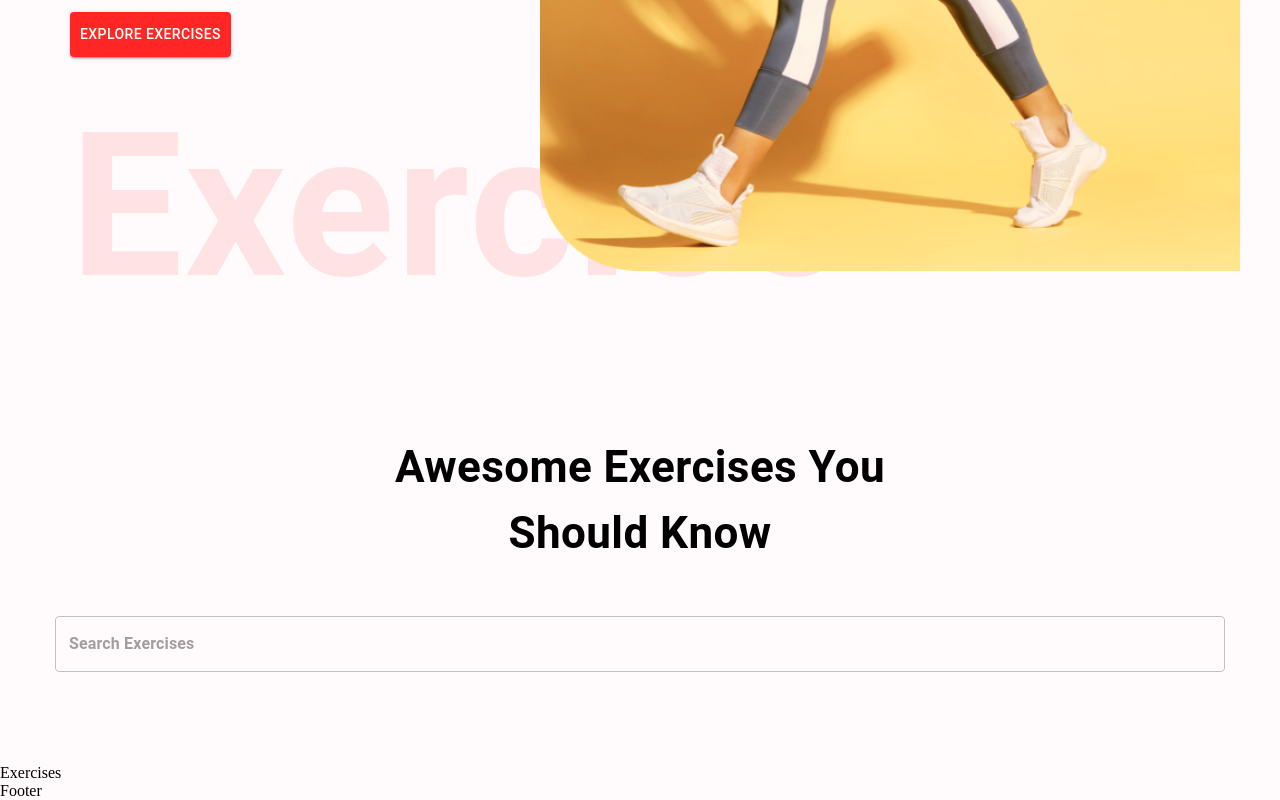
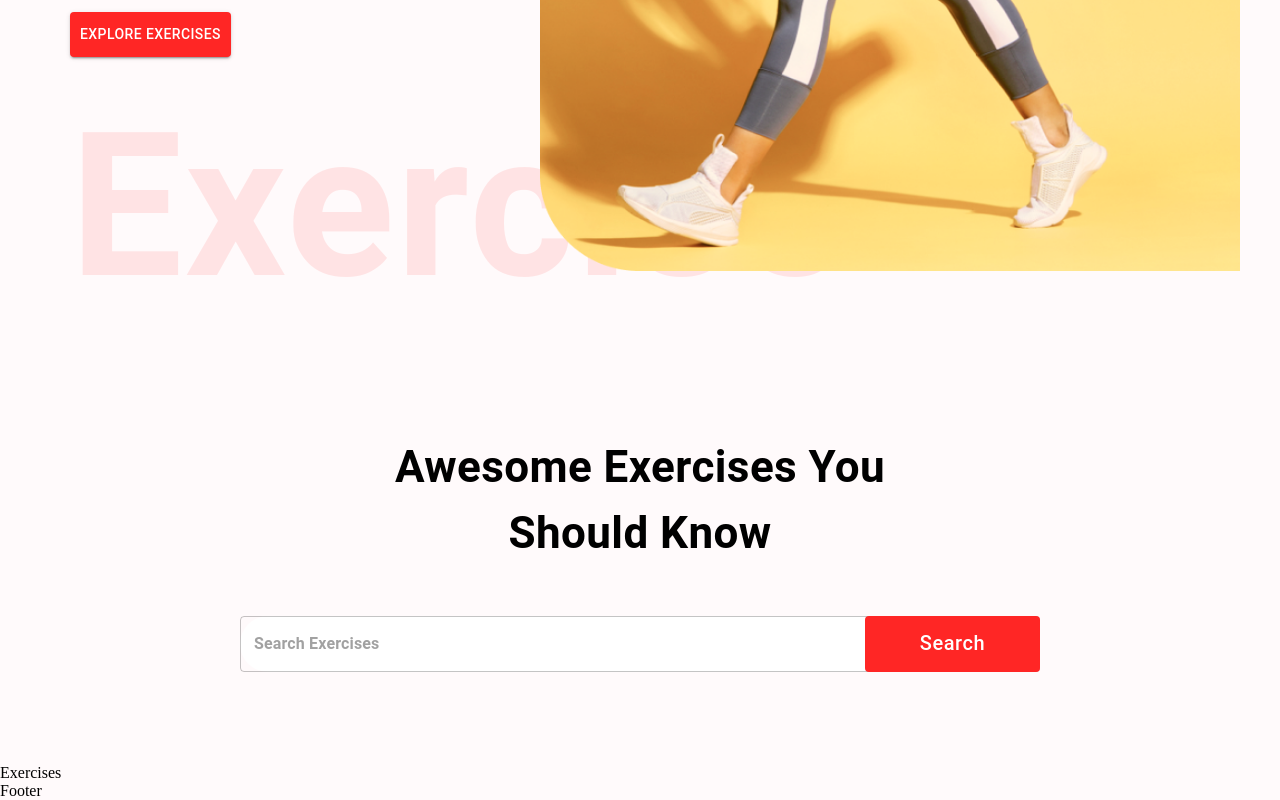
Before and after one commit to johnwhittenstudio/fitness_app, a React (Create React App) app: page / in a window 1280 px wide. Shown: the part 595-1395 px from the top of the page. Built offline with nearby package versions, Linux system fonts and the light colour scheme.

Commit message:
resolved ExerciseDB API bug

```diff
--- a/src/components/SearchExercises.js
+++ b/src/components/SearchExercises.js
@@ -1,8 +1,21 @@
 import React, { useEffect, useState } from 'react';
 import { Box, Button, Stack, TextField, Typography } from '@mui/material';
 
+import { exerciseOptions, fetchData } from '../utils/fetchData';
+
 
 const SearchExercises = () => {
+    const [search, setSearch] = useState('')
+
+    const handleSearch = async () => {
+        if(search) {
+            const exercisesData = await fetchData
+            ('https://exercisedb.p.rapidapi.com/exercises/bodyPartList', exerciseOptions);
+
+            console.log(exercisesData);
+        }
+    }
+
   return (
     <Stack alignItems="center" mt="37px" justifyContent="center" p="20px">
         <Typography
@@ -22,14 +35,31 @@
                         border: 'none',
                         borderRadius: '4px'
                     },
-                    width: { lg: '1170px', xs: '350px'}
+                    width: { lg: '800px', xs: '350px'},
+                    backgroundColor: '#fff',
+                    borderRadius: '40px'
                 }}
                 height="76px"
-                value=""
-                onChange={(e) => {}}
+                value={search}
+                onChange={(e) => setSearch(e.target.value.toLowerCase()) }
                 placeholder="Search Exercises"
                 type="text"
             />
+            <Button className="search-btn"
+                sx={{
+                    bgcolor: '#FF2625',
+                    color: '#fff',
+                    textTransform: 'none',
+                    width: { lg: '175px', xs: '80px' },
+                    fontSize: { lg: '20px', xs: '14px' },
+                    height: '56px',
+                    position: 'absolute',
+                    right: '0'
+                }}
+                onClick={handleSearch}
+                >
+                Search
+            </Button>
         </Box>
     </Stack>
   )
--- /dev/null
+++ b/src/utils/fetchData.js
@@ -0,0 +1,15 @@
+export const exerciseOptions = {
+    method: 'GET',
+    headers: {
+      'X-RapidAPI-Host': 'exercisedb.p.rapidapi.com',
+      'X-RapidAPI-Key': '61e8330247msh6c9d7770178733cp154fafjsn1aa72534d5c4',
+    //   'X-RapidAPI-Key': process.env.REACT_APP_RAPID_API_KEY,
+    },
+  };
+
+export const fetchData = async (url, options) => {
+    const response = await fetch(url, options);
+    const data = await response.json();
+
+    return data;
+}
```
Also changed, not shown: 1 other file (tests, documents, lock files or other folders).
